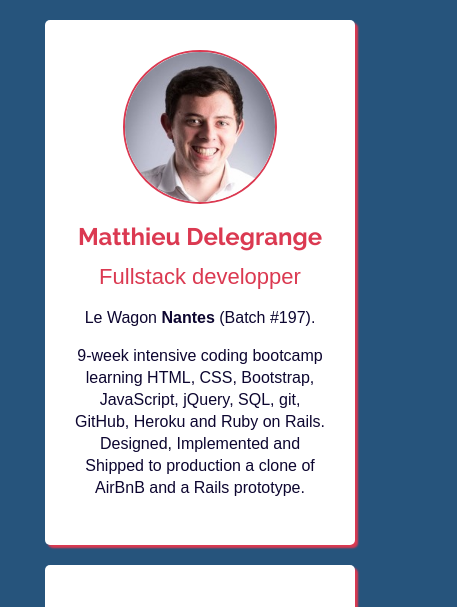
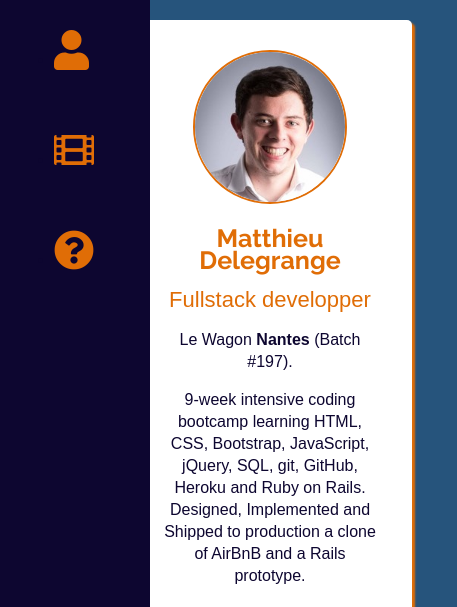
Before and after one commit to mdelegrange/profile, a plain HTML site: page index.html in a window 390 px wide. Shown: the top 607 px of the page, 457 px wide, since content can reach past the window. Drawn offline with Linux system fonts and the light colour scheme.

Commit message:
enhanced my profile with a fixed sidebar

```diff
--- a/index.html
+++ b/index.html
@@ -9,8 +9,16 @@
     <link rel="stylesheet" href="style.css">
   </head>
   <body>
+    <div>
       <div class="container">
-      <div class="card text-center">
+        <div id="sidebar">
+          <ul class="list">
+            <li><a href="#summary"><i class="fas fa-user"></i></a></li>
+            <li><a href="#favorite-movies"><i class="fas fa-film"></i></a></li>
+            <li><a href="#help"><i class="fas fa-question-circle"></i></a></li>
+          </ul>
+        </div>
+        <div class="card text-center" id="summary">
           <img src="images/md_profile_pic.jpeg" alt="Profile picture" id="img-circle">
           <h1>Matthieu Delegrange</h1>
           <h2>Fullstack developper</h2>
@@ -27,7 +35,7 @@
             </li>
           </ul>
         </div>
-      <div class="card">
+        <div class="card" id="favorite-movies">
           <h2 text-align="center">My favorite movies</h2>
           <table>
             <tr>
@@ -59,10 +67,11 @@
             </tr>
           </table>
         </div>
-      <div class="card text-center">
+        <div class="card text-center" id="help">
           <h2>About this page</h2>
           <p>This page has been coded during the <a href="https://www.lewagon.com/fr"> FullStack program @LeWagon</a>. That was probably the best experience of my entire life.</p>
         </div>
       </div>
+    </div>
   </body>
 </html>
--- a/style.css
+++ b/style.css
@@ -7,14 +7,14 @@ body {
 }
 
 h1 {
-  color:#db3951;
+  color:#E06D06;
   font-family: 'Raleway', sans-serif;
   font-weight: 700;
-  font-size: 24px;
+  font-size: 25px;
 }
 
 h2 {
-  color:#db3951;
+  color:#E06D06;
   font-family: 'Hind', sans-serif;
   font-weight: 300;
   text-align: center;
@@ -22,14 +22,14 @@ h2 {
 }
 
 h3 {
-  color:#db3951;
+  color:#E06D06;
   font-family: 'Hind', sans-serif;
   font-weight: 300;
   font-size: 18px;
 }
 
 a {
-  color: #db3951;
+  color: #E06D06;
   text-decoration: none;
 }
 
@@ -41,55 +41,26 @@ a:hover {
   text-align: center;
 }
 
-/*.container {
-  width: 900px;
+.container {
+  width: 100%;
   margin: 0 auto;
-}*/
+  margin-left: 75px;
+}
 
 .card {
   background-color: white;
-  width: 700px;
+  width: 60%;
+  max-width: 700px;
   margin: 20px auto;
   padding: 30px;
-  box-shadow: 3px 3px 2px #db3951;
+  box-shadow: 3px 3px 2px #E06D06;
   border-radius: 5px;
-}
-
-@media (max-width: 960px) {
-  .container {
-    width: 700px;
-    margin: 0 auto;
-  }
-
-  .card {
-    width: 500px;
-  }
-}
-@media (max-width: 720px) {
-  .container {
-    width: 500px;
-    margin: 0 auto;
-  }
-
-  .card {
-    width: 400px;
-  }
-}
-@media (max-width: 540px) {
-  .container {
-    width: 300px;
-    margin: 0 auto;
-  }
-
-  .card {
-    width: 250px;
-  }
 }
 
 #img-circle {
   width: 150px;
   border-radius: 50%;
-  border: 2px solid #db3951;
+  border: 2px solid #E06D06;
 }
 
 .img-shadowed {
@@ -109,3 +80,28 @@ a:hover {
 td {
   padding: 10px 10px;
 }
+
+#sidebar {
+  position: fixed;
+  width: 150px;
+  left: 0;
+  top: 0;
+  bottom: 0;
+  background-color: #0D0630;
+}
+
+.list {
+  display: block;
+  width: 100px;
+  margin: 0 auto;
+  margin-left: 14px;
+}
+
+.fas{
+  font-size: 40px;
+  line-height: 100px;
+}
+
+.fab{
+  font-size: 30px;
+}
```
Lines whose indentation alone changed are shown as unchanged.
